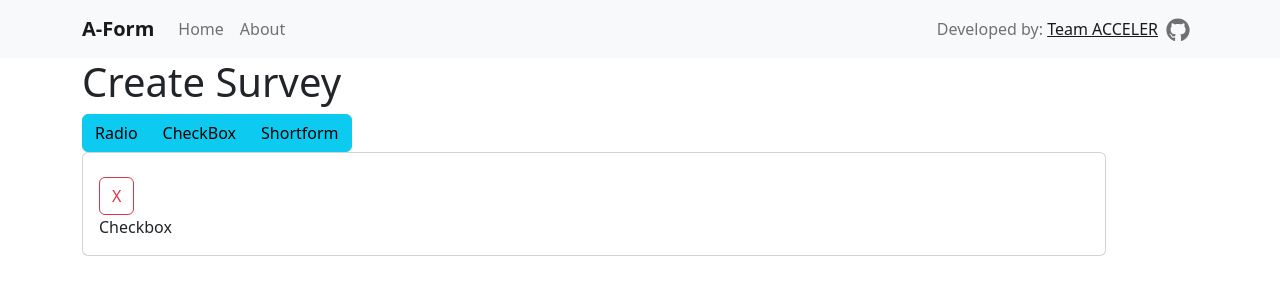
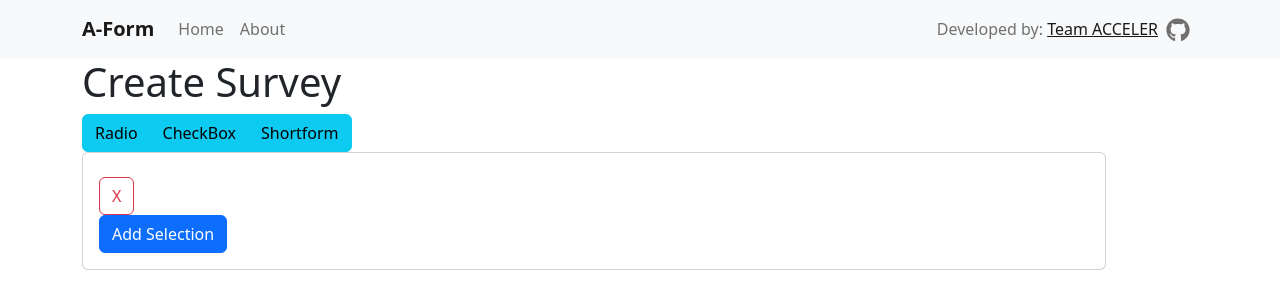
Before and after one commit to masibasi/a-form, a React (Create React App) app: page /create in a window 1280 px wide. Both pictures are taken after a click on the button "CheckBox". Shown: the top 308 px of the page. Built offline with nearby package versions, Linux system fonts and the light colour scheme.

Commit message:
add checkbox and checkbox color (#1)
* add checkbox and checkbox color

* Update App.css

---------

Co-authored-by: doyeon <80394866+vivi108@users.noreply.github.com>

```diff
--- a/src/components/forms/Checkbox.js
+++ b/src/components/forms/Checkbox.js
@@ -1,12 +1,34 @@
 import React from "react";
 import Button from 'react-bootstrap/Button';
 import Form from 'react-bootstrap/Form';
-import Card from 'react-bootstrap/Card';
+import InputGroup from 'react-bootstrap/InputGroup';
+import "../../App.css";
 
-//체크박스
+
 function Checkbox(props) {
   return (
-    <div>Checkbox</div>
+    <Form.Group>
+      {props.q.item.map((selection, index) => (
+        <div key={`checkbox-${props.q.questionTitle}-${index}`} id="checkbox-red" style={{ display: "flex" }}>
+          <InputGroup>
+            <InputGroup.Checkbox
+              abled
+              type={"checkbox"}
+              name={`checkbox-${props.q.questionTitle}`}
+              id={`checkbox-${props.q.questionTitle}-${selection}`}
+            />
+            <Form.Control type="text" defaultValue={selection} placeholder="Enter selection" onChange={(e) => {
+              props.q.item[index] = e.target.value;
+            }} />
+          </InputGroup>
+        </div>
+      ))}
+      <Button onClick={() => {
+        console.log(props.q.item);
+        props.questions[props.q.id].item.push(null);
+        props.setQuestions([...props.questions]);
+      }}>Add Selection</Button>
+    </Form.Group>
   )
 }
 
--- a/src/components/forms/QuestionForm.js
+++ b/src/components/forms/QuestionForm.js
@@ -15,9 +15,9 @@ function QuestionForm(props) {
         <Card.Title>{props.q.questionTitle}</Card.Title>
         <Button variant="outline-danger" onClick={(e)=>{props.delfunction(props.q.id)}}>X</Button>
           <div className="questionType">
-            {questionType===1 && <RadioButton q={props.q} questions={props.questions} setQuestions={props.setQuestions}/>}
-            {questionType===2 && <Checkbox/>}
-            {questionType===3 && <ShortForm/>}
+            {questionType==1 && <RadioButton q={props.q} questions={props.questions} setQuestions={props.setQuestions}/>}
+            {questionType==2 && <Checkbox q={props.q} questions={props.questions} setQuestions={props.setQuestions}/>}
+            {questionType==3 && <ShortForm/>}
           </div>
       </Card.Body>
     </Card>
```
